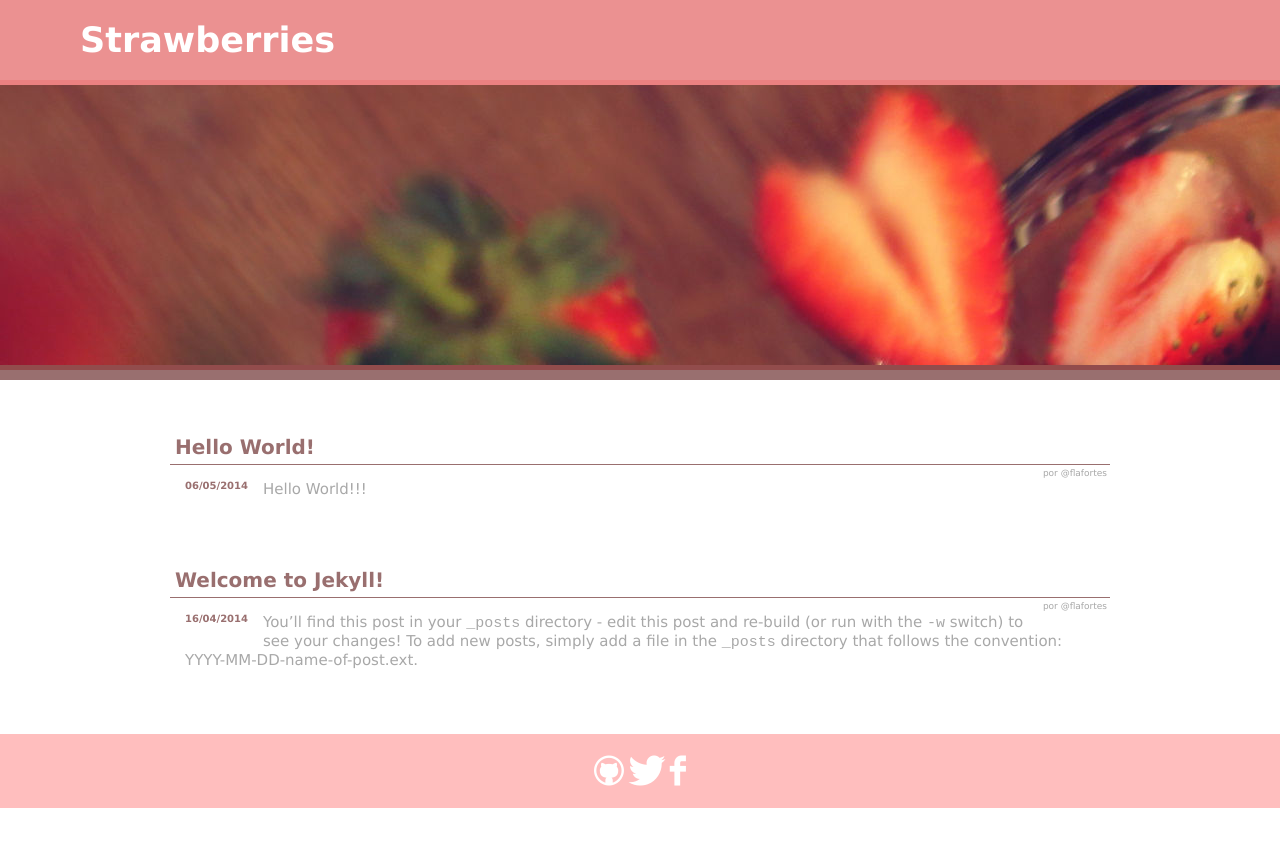
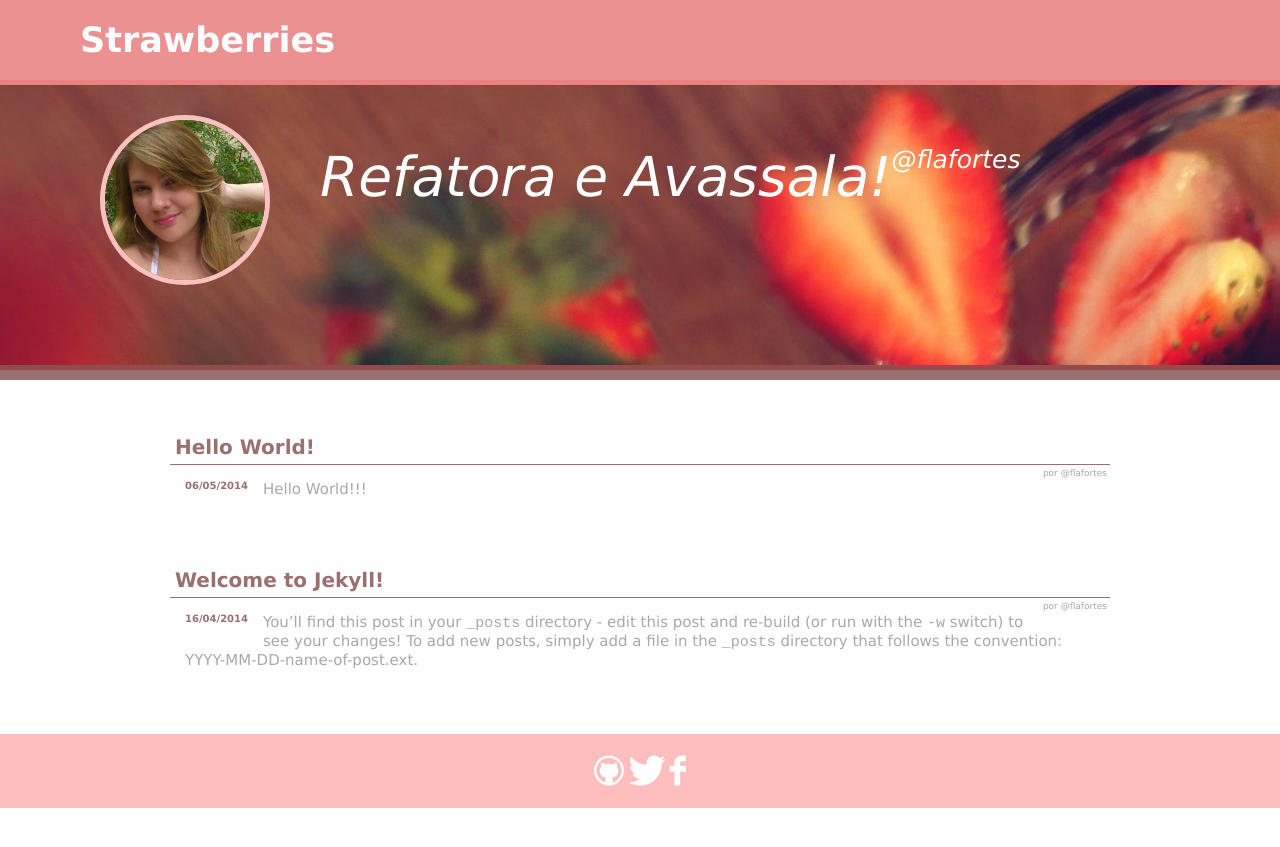
Before and after one commit to FlaviaFortes/strawberries, a Jekyll site: the page built from index.html, in a window 1280 px wide. Shown: the top 847 px of the page. Built offline with Jekyll 4.4.1, drawn with Linux system fonts in a browser that asks for light colours; Markdown is read by kramdown in place of the engine named in the settings.

Commit message:
Add header quote

```diff
--- a/_layouts/default.html
+++ b/_layouts/default.html
@@ -18,7 +18,15 @@
     <div id="first-header">
       <h1><a href="/" title="Strawberries' Blog">Strawberries</a></h1>
     </div>
-    <header id="header"></header>
+    <header id="header">
+      <figure>
+        <img src="images/flafortes.png" alt="@flafortes">
+      </figure>
+      <div id="quote-holder">
+        <spam class="quote"> Refatora e Avassala! </spam>
+        <spam class="signature"> @flafortes </spam>
+      </div>
+    </header>
     <div class="hr"></div>
     {{ content }}
     <div id="footer-holder">
--- a/css/main.css
+++ b/css/main.css
@@ -93,8 +93,45 @@ hgroup, menu, nav, section, menu {
   border: 0;
 }
 
+
+#header figure {
+  float: left;
+  margin-left: 100px;
+  margin-top: 30px;
+  display: block;
+}
+
+#header figure img {
+  width: 160px;
+  height: 160px;
+  border-radius: 50%;
+  border: 5px solid #FAC1C1;
+}
+
+#quote-holder {
+  margin-top: 60px;
+  margin-left: 50px;
+  float: left;
+}
+
+#quote-holder .quote {
+  font-size: 5.5rem;
+  color: #fff;
+  font-weight: 400;
+  font-style: oblique;
+  float: left;
+}
+
+#quote-holder .signature {
+  font-size: 2.5rem;
+  color: #fff;
+  font-weight: lighter;
+  font-style: oblique;
+  float: left;
+}
+
 /* =Container
- * -------------------------------------------------------------- */
+ * --------------------------------------------------------------
 
 
 /* =Footer
```
Also changed, not shown: images/flafortes.png (added).
